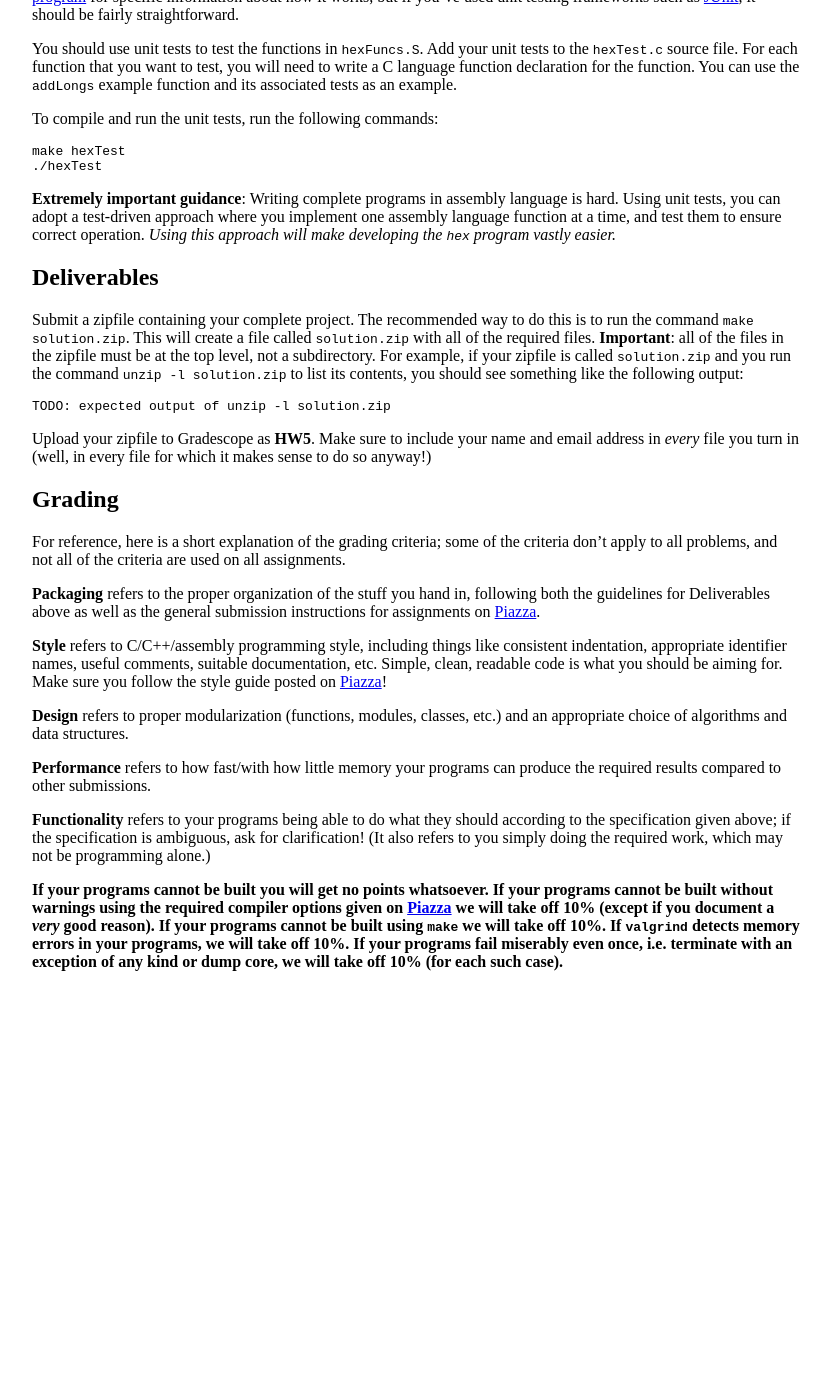
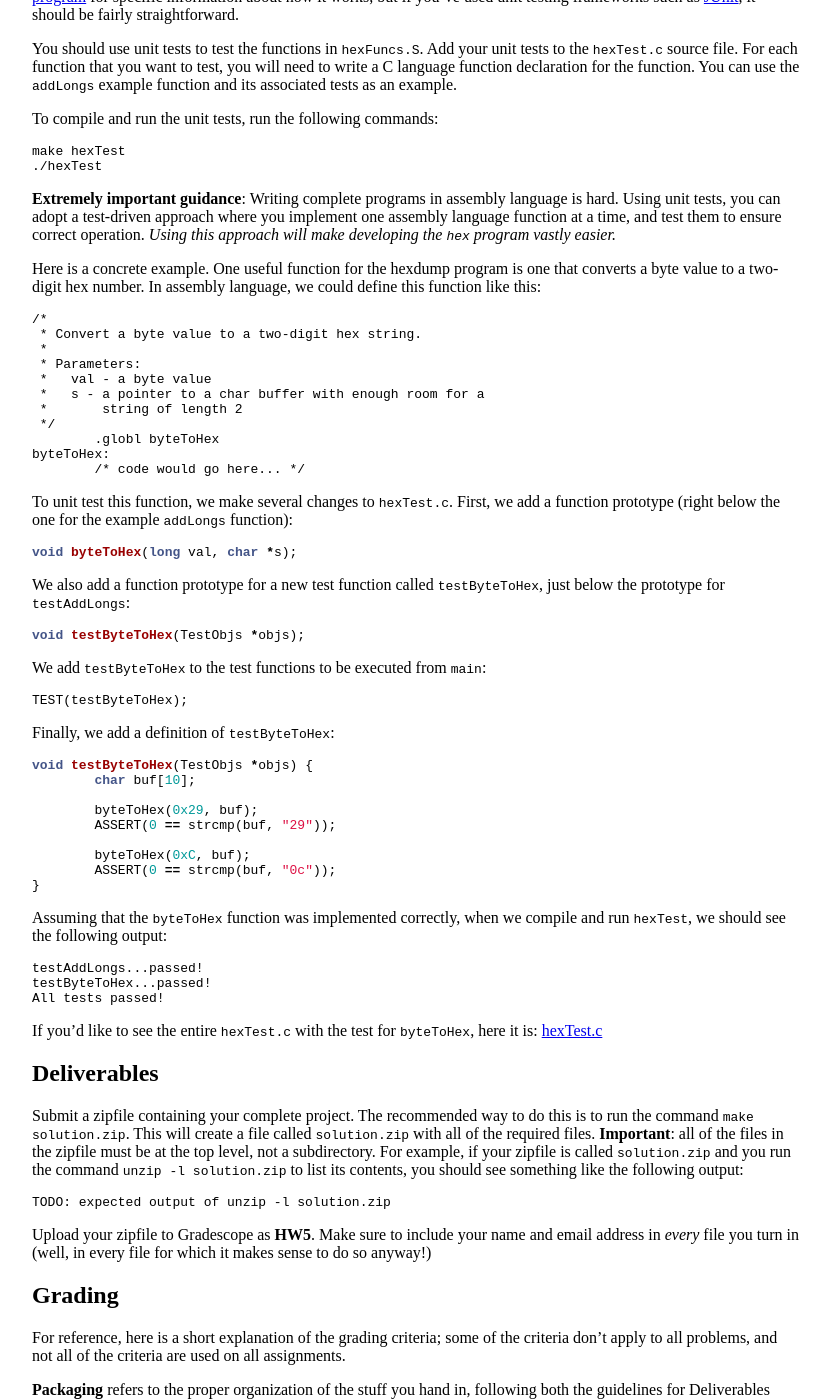
Before and after one commit to jhucsf/fall2019, a Jekyll site: the page built from hw/hw5.md, in a window 1280 px wide and 1400 px high, scrolled down 1117 px. Shown: the whole window, without its empty margins (224-1054 px from the left). Built offline with Jekyll 4.4.1, drawn with Linux system fonts in a browser that asks for light colours; before the commit the page ends 2104 px from its top, so only the background shows below that.

Commit message:
more info on unit testing

````diff
--- a/hw/hw5.md
+++ b/hw/hw5.md
@@ -106,6 +106,71 @@ function at a time, and test them to ensure correct operation.
 *Using this approach will make developing the `hex` program vastly
 easier.*
 
+Here is a concrete example.  One useful function for the hexdump
+program is one that converts a byte value to a two-digit hex number.
+In assembly language, we could define this function like this:
+
+```
+/*
+ * Convert a byte value to a two-digit hex string.
+ *
+ * Parameters:
+ *   val - a byte value
+ *   s - a pointer to a char buffer with enough room for a
+ *       string of length 2
+ */
+	.globl byteToHex
+byteToHex:
+	/* code would go here... */
+```
+
+To unit test this function, we make several changes to `hexTest.c`.
+First, we add a function prototype (right below the one for the
+example `addLongs` function):
+
+```c
+void byteToHex(long val, char *s);
+```
+
+We also add a function prototype for a new test function called
+`testByteToHex`, just below the prototype for `testAddLongs`:
+
+```c
+void testByteToHex(TestObjs *objs);
+```
+
+We add `testByteToHex` to the test functions to be executed from `main`:
+
+```c
+TEST(testByteToHex);
+```
+
+Finally, we add a definition of `testByteToHex`:
+
+```c
+void testByteToHex(TestObjs *objs) {
+        char buf[10];
+
+        byteToHex(0x29, buf);
+        ASSERT(0 == strcmp(buf, "29"));
+
+        byteToHex(0xC, buf);
+        ASSERT(0 == strcmp(buf, "0c"));
+}
+```
+
+Assuming that the `byteToHex` function was implemented correctly, when
+we compile and run `hexTest`, we should see the following output:
+
+```
+testAddLongs...passed!
+testByteToHex...passed!
+All tests passed!
+```
+
+If you'd like to see the entire `hexTest.c` with the test for `byteToHex`,
+here it is: [hexTest.c](hw5/hexTest.c)
+
 ## Deliverables
 
 Submit a zipfile containing your complete project.  The recommended
````
Also changed, not shown: 1 other file.
